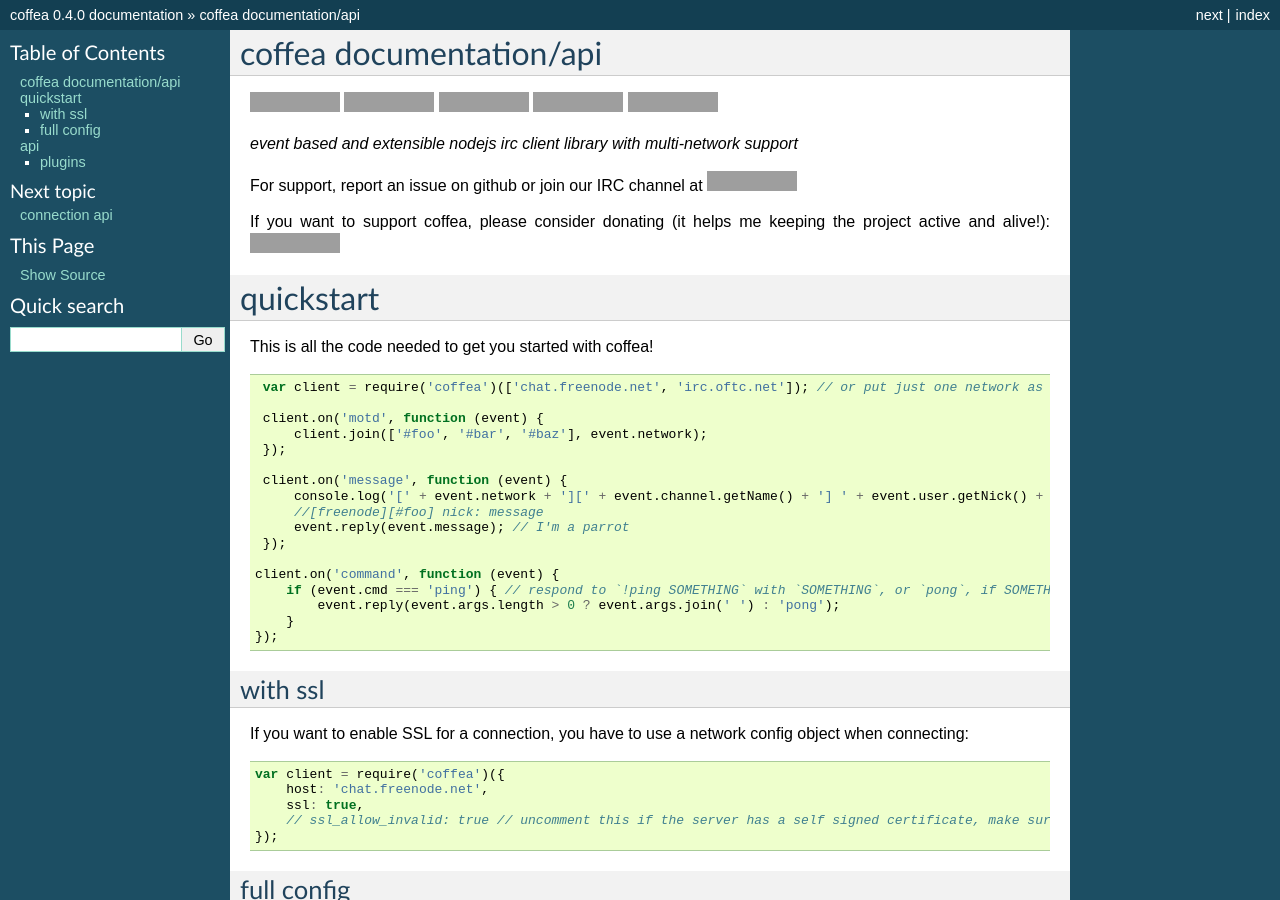
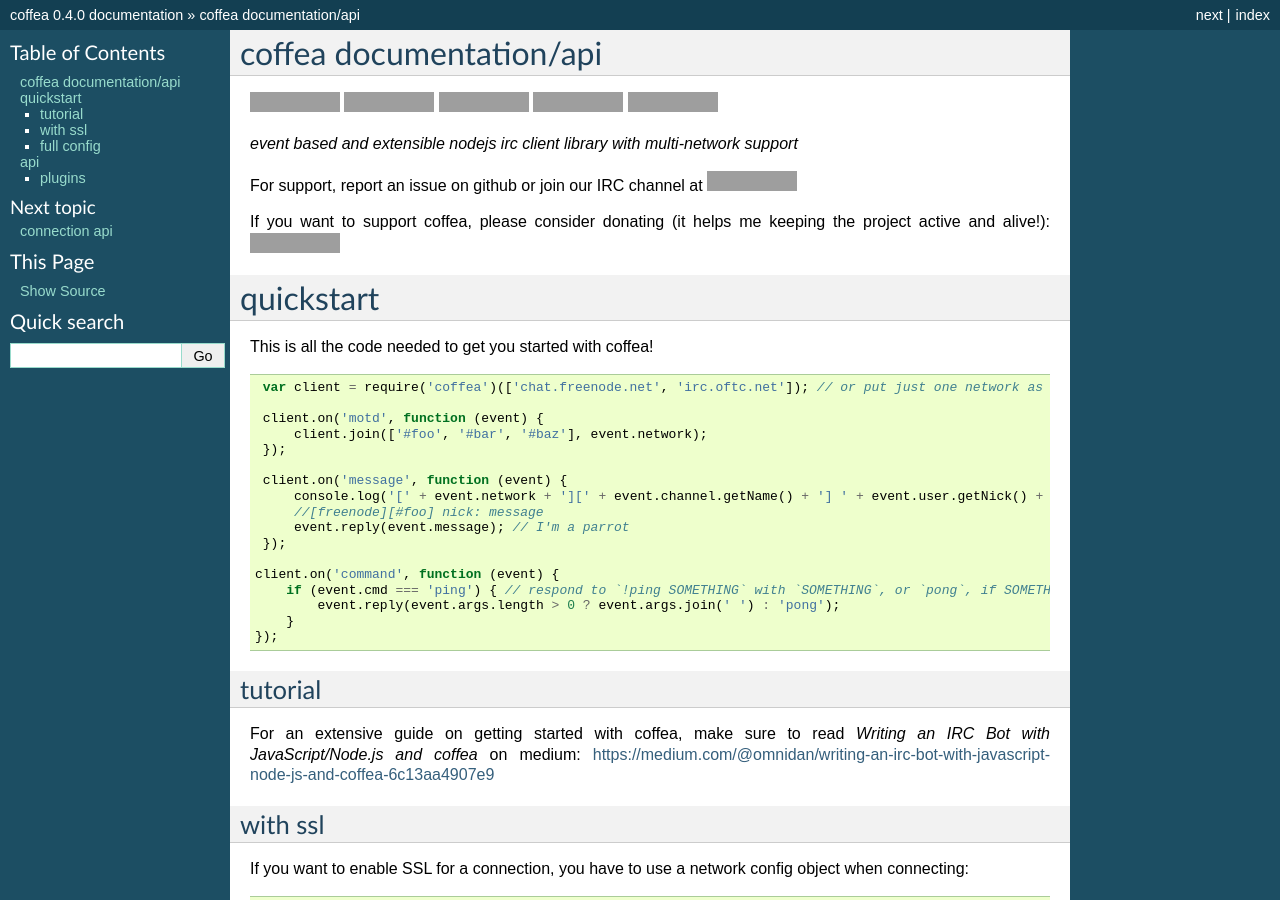
Before and after one commit to caffeinery/coffea-docs, a Sphinx documentation site: the page built from source/index.rst, in a window 1280 px wide and 900 px high, cut to the strip 0-900 px from the top of the window. Built offline with Sphinx 7.4.7, drawn with Linux system fonts in a browser that asks for light colours; grey boxes are pictures that could not be loaded.

Commit message:
index.rst: add tutorial block

```diff
--- a/source/index.rst
+++ b/source/index.rst
@@ -51,6 +51,12 @@
            event.reply(event.args.length > 0 ? event.args.join(' ') : 'pong');
        }
    });
+
+
+tutorial
+--------
+
+For an extensive guide on getting started with coffea, make sure to read *Writing an IRC Bot with JavaScript/Node.js and coffea* on medium: https://medium.com/@omnidan/writing-an-irc-bot-with-javascript-node-js-and-coffea-6c13aa4907e9
 
 
 with ssl
```
